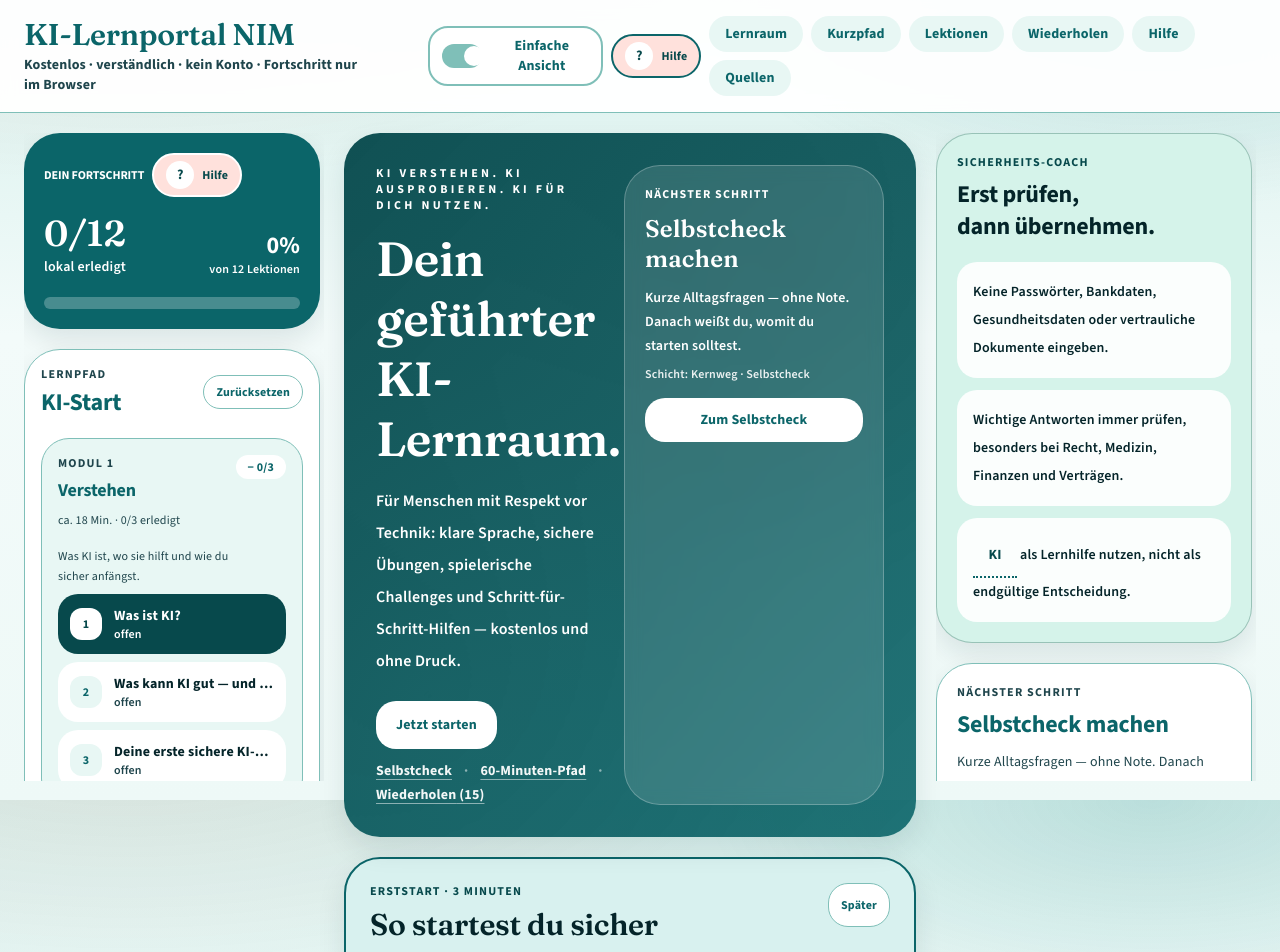
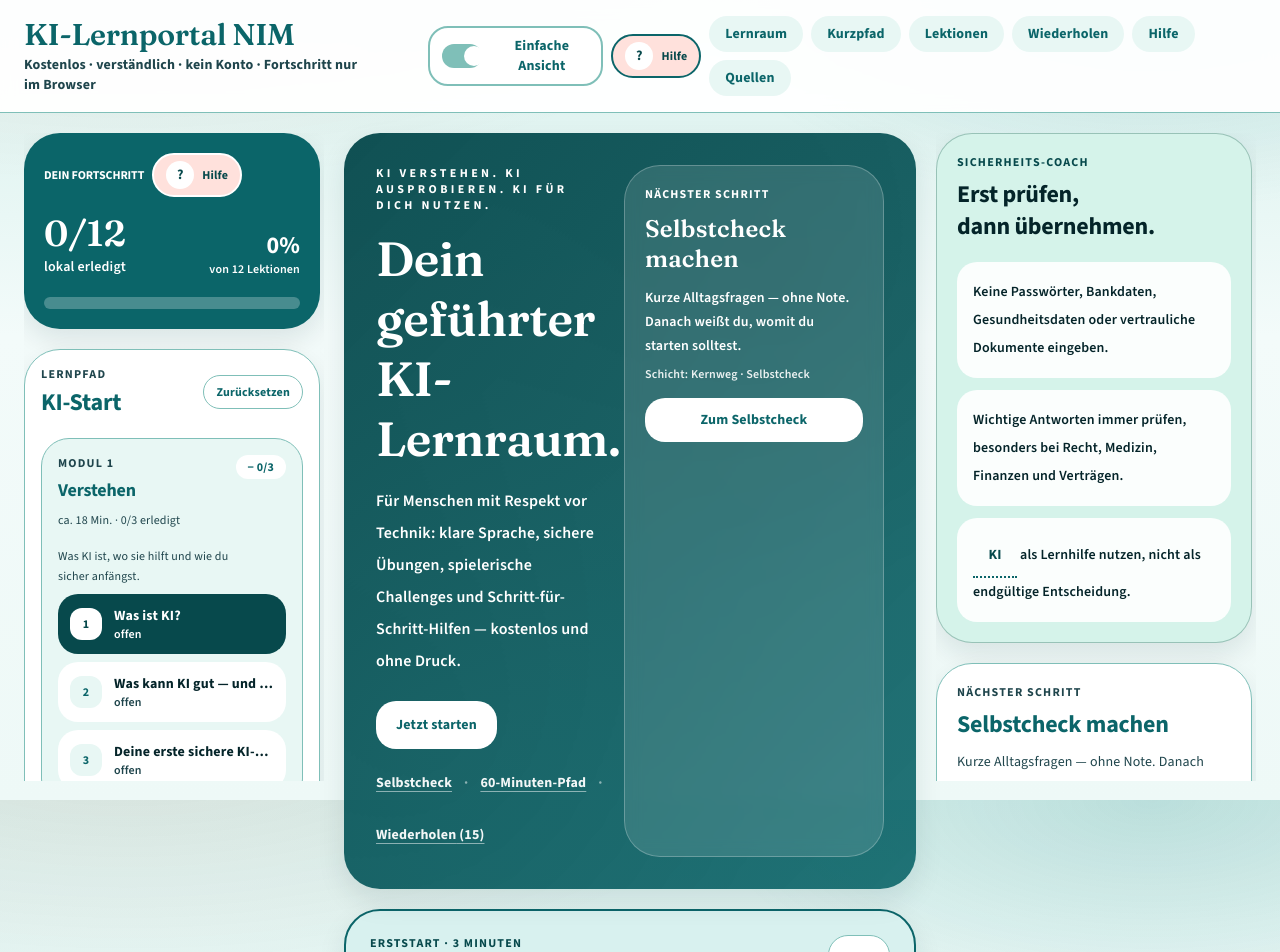
Before and after one commit to smartlivingberlin/ki-lernportal-nim, a Next.js app in the folder apps/web/: page / in a window 1280 px wide. Shown: the top 952 px of the page. Built offline with nearby package versions, Linux system fonts and the light colour scheme.

Commit message:
fix(a11y): Hero-Sekundärlinks auf min. 44px Touch-Höhe
CI S48B scheiterte an zu flachen Textlinks (Selbstcheck / Kurzpfad / Wiederholen).

Co-authored-by: smartlivingberlin <smartlivingberlin@users.noreply.github.com>

```diff
--- a/apps/web/src/app/page.tsx
+++ b/apps/web/src/app/page.tsx
@@ -397,11 +397,11 @@ export default function Home() {
                   >
                     {showPortalOnboarding ? "Zum Einstieg" : "Jetzt starten"}
                   </a>
-                  <p className="flex flex-wrap gap-x-3 gap-y-1 text-sm font-bold text-white/95">
+                  <p className="flex flex-wrap items-center gap-x-3 gap-y-2 text-sm font-bold text-white/95">
                     <a
                       href="#selbstcheck"
                       {...explainAttrs("self-check")}
-                      className="nim-interactive underline decoration-white/50 underline-offset-4 hover:decoration-white"
+                      className="nim-interactive inline-flex min-h-11 items-center underline decoration-white/50 underline-offset-4 hover:decoration-white"
                     >
                       Selbstcheck
                     </a>
@@ -411,7 +411,7 @@ export default function Home() {
                     <a
                       href="#literacy-pfad"
                       {...explainAttrs("literacy-path")}
-                      className="nim-interactive underline decoration-white/50 underline-offset-4 hover:decoration-white"
+                      className="nim-interactive inline-flex min-h-11 items-center underline decoration-white/50 underline-offset-4 hover:decoration-white"
                     >
                       60-Minuten-Pfad
                     </a>
@@ -421,7 +421,7 @@ export default function Home() {
                     <a
                       href="#wiederholen"
                       {...explainAttrs("wiederholen")}
-                      className="nim-interactive underline decoration-white/50 underline-offset-4 hover:decoration-white"
+                      className="nim-interactive inline-flex min-h-11 items-center underline decoration-white/50 underline-offset-4 hover:decoration-white"
                     >
                       Wiederholen{dueReviews > 0 ? ` (${dueReviews})` : ""}
                     </a>
```
